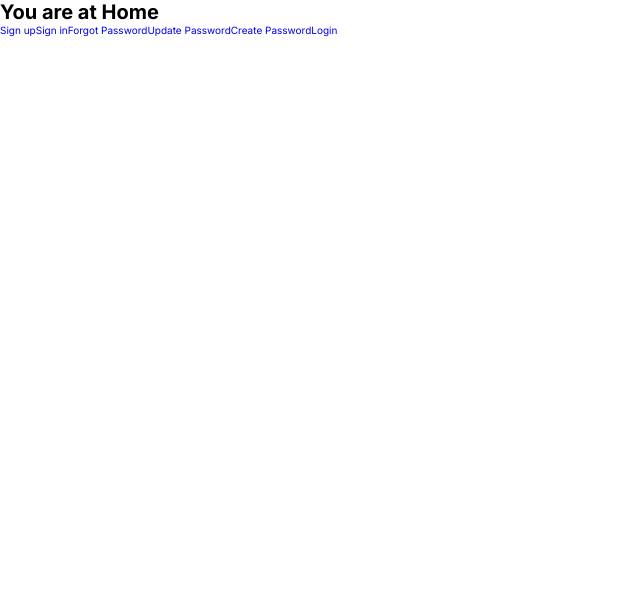
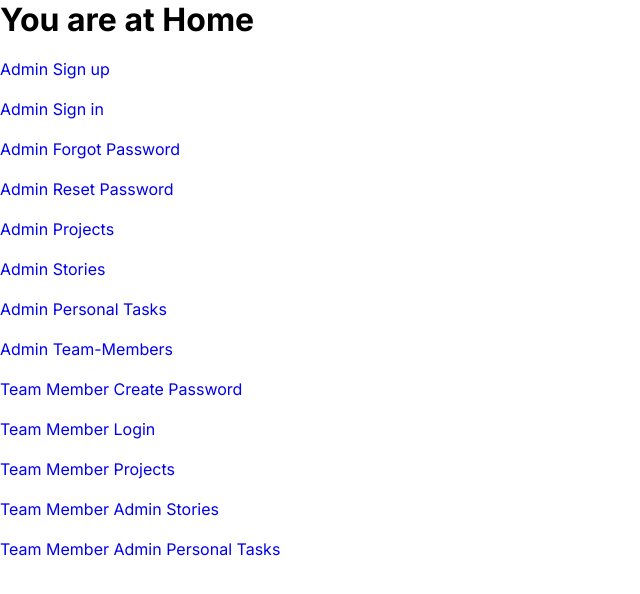
Before and after one commit to durdonadev/projectify-app-ui, a React (Create React App) app: page / in a window 1280 px wide. Shown: the top 594 px of the page, without its empty margins (0-640 px from the left). Built offline with nearby package versions, Linux system fonts and the light colour scheme.

Commit message:
Create Team Member Personal Tasks component

```diff
--- a/src/App.tsx
+++ b/src/App.tsx
@@ -1,17 +1,38 @@
 import { Link } from "react-router-dom";
+import styled from "styled-components";
+
+const Base = styled.div`
+    font-size: 1.6rem;
+    display: flex;
+    flex-direction: column;
+    gap: 2rem;
+`;
 
 const App = () => {
     return (
-        <>
+        <Base>
             <h1>You are at Home</h1>
-            <Link to="admin/sign-up">Sign up</Link>
-            <Link to="admin/sign-in">Sign in</Link>
-            <Link to="admin/forgot-password">Forgot Password</Link>
-            <Link to="admin/reset-password">Update Password</Link>
+            <Link to="admin/sign-up">Admin Sign up</Link>
+            <Link to="admin/sign-in">Admin Sign in</Link>
+            <Link to="admin/forgot-password">Admin Forgot Password</Link>
+            <Link to="admin/reset-password">Admin Reset Password</Link>
+            <Link to="admin/platform/projects">Admin Projects</Link>
+            <Link to="admin/platform/stories">Admin Stories</Link>
+            <Link to="admin/platform/personal-tasks">Admin Personal Tasks</Link>
+            <Link to="admin/platform/team-members">Admin Team-Members</Link>
 
-            <Link to="team-member/create-password">Create Password</Link>
-            <Link to="team-member/login">Login</Link>
-        </>
+            <Link to="team-member/create-password">
+                Team Member Create Password
+            </Link>
+            <Link to="team-member/login">Team Member Login</Link>
+            <Link to="team-member/platform/projects">Team Member Projects</Link>
+            <Link to="team-member/platform/stories">
+                Team Member Admin Stories
+            </Link>
+            <Link to="team-member/platform/personal-tasks">
+                Team Member Admin Personal Tasks
+            </Link>
+        </Base>
     );
 };
 
--- a/src/pages/index.ts
+++ b/src/pages/index.ts
@@ -11,3 +11,8 @@ export * from "./admin-platform/admin-team-members/AdminTeamMembers";
 
 export * from "./team-member-auth/team-member-create-password/TeamMemberCreatePassword";
 export * from "./team-member-auth/team-member-login/TeamMemberLogin";
+
+export * from "./team-member-platform/TeamMemberPlatform";
+export * from "./team-member-platform/team-member-projects/TeamMemberProjects";
+export * from "./team-member-platform/team-member-stories/TeamMemberStories";
+export * from "./team-member-platform/team-member-personal-tasks/TeamMemberPersonalTasks";
--- /dev/null
+++ b/src/pages/team-member-platform/team-member-personal-tasks/TeamMemberPersonalTasks.tsx
@@ -0,0 +1,88 @@
+import { useState } from "react";
+import styled from "styled-components";
+import { Input, Modal, Typography, Button } from "../../../design-system";
+import { NoDataPlaceholder } from "../../components";
+import noTask from "../../../assets/illustrations/no-task.svg";
+
+const PageBase = styled.div`
+    position: relative;
+    width: 100%;
+    height: 100%;
+`;
+
+const CreateTaskModalTitle = styled(Typography)`
+    margin-bottom: var(--space-24);
+`;
+
+const Inputs = styled.div`
+    display: flex;
+    flex-direction: column;
+    gap: var(--space-16);
+    margin-bottom: var(--space-24);
+`;
+
+const Buttons = styled.div`
+    display: flex;
+    gap: var(--space-10);
+`;
+
+const TeamMemberPersonalTasks = () => {
+    const [tasks, setTasks] = useState<string[]>([]);
+    const [showCreateTaskModal, setShowCreateTaskModal] =
+        useState<boolean>(false);
+
+    return (
+        <PageBase>
+            {!tasks.length ? (
+                <NoDataPlaceholder
+                    illustrationUrl={noTask}
+                    text="You don't have any tasks yet!"
+                    buttonText="Add a Task"
+                    buttonAction={() => setShowCreateTaskModal(true)}
+                />
+            ) : (
+                <h1>Tasks</h1>
+            )}
+
+            <Modal show={showCreateTaskModal} position="center">
+                <CreateTaskModalTitle variant="paragraphLG" weight="medium">
+                    New Task
+                </CreateTaskModalTitle>
+                <Inputs>
+                    <Input
+                        placeholder="Task"
+                        value=""
+                        onChange={() => {}}
+                        shape="rounded"
+                        size="lg"
+                    />
+                    <Input
+                        type="textarea"
+                        placeholder="Description"
+                        value=""
+                        onChange={() => {}}
+                        shape="rounded"
+                        size="lg"
+                    />
+                </Inputs>
+                <Buttons>
+                    <Button
+                        color="secondary"
+                        size="lg"
+                        shape="rounded"
+                        variant="outlined"
+                        fullWidth
+                        onClick={() => setShowCreateTaskModal(false)}
+                    >
+                        Cancel
+                    </Button>
+                    <Button size="lg" shape="rounded" color="primary" fullWidth>
+                        Save
+                    </Button>
+                </Buttons>
+            </Modal>
+        </PageBase>
+    );
+};
+
+export { TeamMemberPersonalTasks };
--- a/src/pages/team-member-platform/team-member-projects/TeamMemberProjects.tsx
+++ b/src/pages/team-member-platform/team-member-projects/TeamMemberProjects.tsx
@@ -17,7 +17,7 @@ const TeamMemberProjects = () => {
             {!projects.length ? (
                 <NoDataPlaceholder
                     illustrationUrl={noProject}
-                    text="You don’t have any projects yet!"
+                    text="You don't have any projects yet!"
                 />
             ) : (
                 <h1>Projects</h1>
--- /dev/null
+++ b/src/pages/team-member-platform/team-member-stories/TeamMemberStories.tsx
@@ -0,0 +1,5 @@
+const TeamMemberStories = () => {
+    return <div>Team Member Stories</div>;
+};
+
+export { TeamMemberStories };
--- a/src/router/index.tsx
+++ b/src/router/index.tsx
@@ -5,19 +5,22 @@ import {
 } from "react-router-dom";
 import { App } from "../App";
 import {
+    AdminSignup,
+    AdminLogin,
     AdminForgotPassword,
-    AdminLogin,
     AdminResetPassword,
-    AdminSignup,
-    TeamMemberCreatePassword,
-    TeamMemberLogin,
     AdminPlatform,
     AdminProjects,
     AdminStories,
     AdminPersonalTasks,
-    AdminTeamMembers
+    AdminTeamMembers,
+    TeamMemberCreatePassword,
+    TeamMemberLogin,
+    TeamMemberPlatform,
+    TeamMemberProjects,
+    TeamMemberStories,
+    TeamMemberPersonalTasks
 } from "../pages";
-import { SideBar } from "../design-system";
 
 export const router = createBrowserRouter(
     createRoutesFromElements(
@@ -33,18 +36,28 @@ export const router = createBrowserRouter(
                 path="/admin/reset-password"
                 element={<AdminResetPassword />}
             />
+            <Route path="/admin/platform" element={<AdminPlatform />}>
+                <Route path="projects" element={<AdminProjects />} />
+                <Route path="stories" element={<AdminStories />} />
+                <Route path="personal-tasks" element={<AdminPersonalTasks />} />
+                <Route path="team-members" element={<AdminTeamMembers />} />
+            </Route>
 
             <Route
                 path="/team-member/create-password"
                 element={<TeamMemberCreatePassword />}
             />
             <Route path="/team-member/login" element={<TeamMemberLogin />} />
-
-            <Route path="/platform" element={<AdminPlatform />}>
-                <Route path="projects" element={<AdminProjects />} />
-                <Route path="stories" element={<AdminStories />} />
-                <Route path="personal-tasks" element={<AdminPersonalTasks />} />
-                <Route path="team-members" element={<AdminTeamMembers />} />
+            <Route
+                path="/team-member/platform"
+                element={<TeamMemberPlatform />}
+            >
+                <Route path="projects" element={<TeamMemberProjects />} />
+                <Route path="stories" element={<TeamMemberStories />} />
+                <Route
+                    path="personal-tasks"
+                    element={<TeamMemberPersonalTasks />}
+                />
             </Route>
         </>
     )
```
